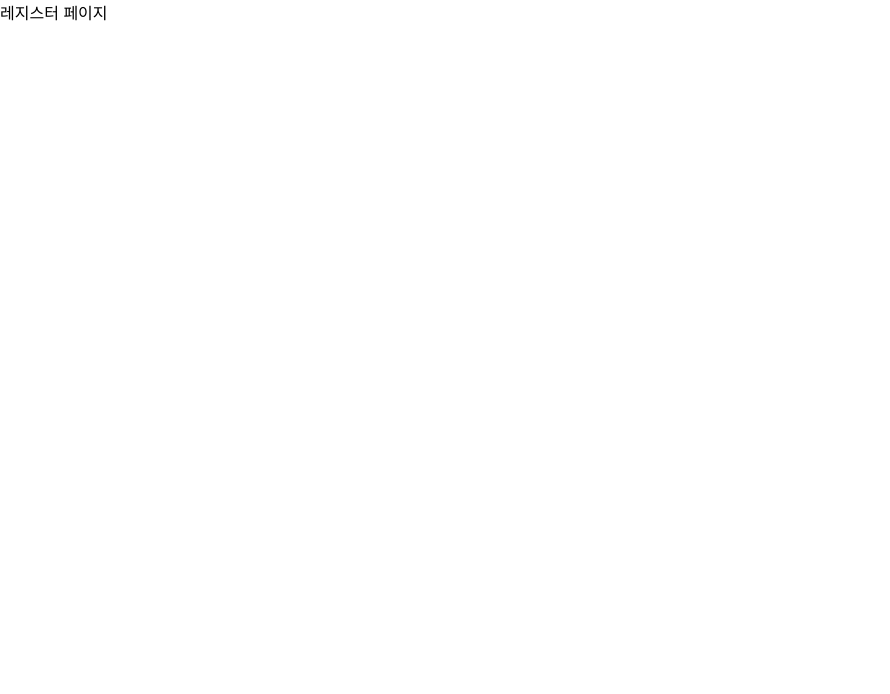
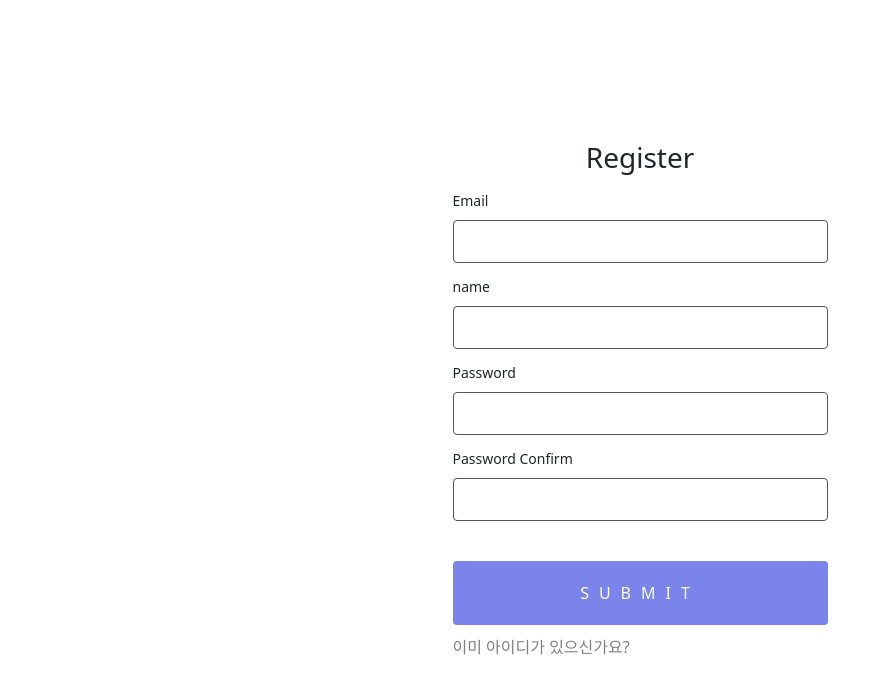
Before and after one commit to ha3158987/firebase-chat-app-practice, a React (Create React App) app: page /register in a window 1280 px wide. Shown: the top 694 px of the page, without its empty margins (0-890 px from the left). Built offline with nearby package versions, Linux system fonts and the light colour scheme.

Commit message:
feat: bootstrap 사용으로 Register페이지 UI 구현

```diff
--- a/package.json
+++ b/package.json
@@ -6,9 +6,13 @@
     "@testing-library/jest-dom": "^5.11.4",
     "@testing-library/react": "^11.1.0",
     "@testing-library/user-event": "^12.1.10",
+    "bootstrap": "^5.1.3",
     "firebase": "^9.5.0",
     "react": "^17.0.2",
+    "react-bootstrap": "^2.0.2",
     "react-dom": "^17.0.2",
+    "react-hook-form": "^7.20.3",
+    "react-icons": "^4.3.1",
     "react-redux": "^7.2.6",
     "react-router-dom": "^6.0.2",
     "react-scripts": "4.0.3",
--- a/src/components/RegisterPage/RegisterPage.js
+++ b/src/components/RegisterPage/RegisterPage.js
@@ -1,9 +1,25 @@
 import React from 'react'
+import { Link } from 'react-router-dom'
 
 const RegisterPage = () => {
     return (
-        <div>
-            레지스터 페이지
+        <div className="auth-wrapper">
+            <div style={{textAlign: 'center'}}>
+                <h3>Register</h3>
+            </div>
+             <form >
+                <label>Email</label>
+                <input name="email" type="email" />
+                <label>name</label>
+                <input name="name"/>
+                <label>Password</label>
+                <input name="password" type="password" />
+                <label>Password Confirm</label>
+                <input name="password_confirm" type="password" />
+                <input type="submit" />
+                <Link style={{color: "gray", textDecoration: 'none'}} to="/login">이미 아이디가 있으신가요?</Link>
+            </form>
+
         </div>
     )
 }
--- a/src/index.css
+++ b/src/index.css
@@ -1,13 +1,128 @@
 body {
-  margin: 0;
-  font-family: -apple-system, BlinkMacSystemFont, 'Segoe UI', 'Roboto', 'Oxygen',
-    'Ubuntu', 'Cantarell', 'Fira Sans', 'Droid Sans', 'Helvetica Neue',
+  background: #0e101c;
+  font-family: -apple-system, BlinkMacSystemFont, "Segoe UI", "Roboto", "Oxygen",
+    "Ubuntu", "Cantarell", "Fira Sans", "Droid Sans", "Helvetica Neue",
     sans-serif;
-  -webkit-font-smoothing: antialiased;
-  -moz-osx-font-smoothing: grayscale;
 }
 
-code {
-  font-family: source-code-pro, Menlo, Monaco, Consolas, 'Courier New',
-    monospace;
+.auth-wrapper {
+  display: flex;
+  flex-direction: column;
+  min-height: 100vh;
+  justify-content: center;
 }
+
+.auth-wrapper form {
+  width: 375px;
+  margin: 0 auto;
+}
+
+.auth-wrapper h1 {
+  font-weight: 100;
+  color: white;
+  text-align: center;
+  padding-bottom: 10px;
+  border-bottom: 1px solid rgb(79, 98, 148);
+}
+
+.form {
+  background: #0e101c;
+  max-width: 400px;
+  margin: 0 auto;
+}
+
+.auth-wrapper p {
+  color: #bf1650;
+}
+
+.auth-wrapper p::before {
+  display: inline;
+  content: "⚠ ";
+}
+
+.auth-wrapper input {
+  display: block;
+  box-sizing: border-box;
+  width: 100%;
+  border-radius: 4px;
+  border: 1px solid #555555;
+  padding: 10px 15px;
+  margin-bottom: 10px;
+  font-size: 14px;
+}
+
+.auth-wrapper label {
+  line-height: 2;
+  text-align: left;
+  display: block;
+  margin: 5px 0;
+  font-size: 14px;
+  font-weight: 200;
+}
+
+.auth-wrapper button[type="submit"],
+.auth-wrapper input[type="submit"] {
+  background: #7a84eb;
+  color: white;
+  text-transform: uppercase;
+  border: none;
+  margin-top: 40px;
+  padding: 20px;
+  font-size: 16px;
+  font-weight: 100;
+  letter-spacing: 10px;
+}
+
+.auth-wrapper button[type="submit"]:hover,
+.auth-wrapper input[type="submit"]:hover {
+  background: #636ee6;
+}
+
+.auth-wrapper button[type="submit"]:active,
+.auth-wrapper input[type="button"]:active,
+.auth-wrapper input[type="submit"]:active {
+  transition: 0.3s all;
+  transform: translateY(3px);
+  border: 1px solid transparent;
+  opacity: 0.8;
+}
+
+.auth-wrapper input:disabled {
+  opacity: 0.4;
+}
+
+.auth-wrapper input[type="button"]:hover {
+  transition: 0.3s all;
+}
+
+.auth-wrapper button[type="submit"],
+.auth-wrapper input[type="button"],
+.auth-wrapper input[type="submit"] {
+  -webkit-appearance: none;
+}
+
+.auth-wrapper button[type="button"] {
+  display: block;
+  appearance: none;
+  background: #333;
+  color: white;
+  border: none;
+  text-transform: uppercase;
+  padding: 10px 20px;
+  border-radius: 4px;
+}
+
+.auth-wrapper hr {
+  margin-top: 30px;
+}
+
+.auth-wrapper button {
+  display: block;
+  appearance: none;
+  margin-top: 40px;
+  border: 1px solid #333;
+  margin-bottom: 20px;
+  text-transform: uppercase;
+  padding: 10px 20px;
+  border-radius: 4px;
+}
--- a/src/index.js
+++ b/src/index.js
@@ -8,6 +8,8 @@
 import promiseMiddleware from 'redux-promise';
 import ReduxThunk from 'redux-thunk';
 import Reducer from './redux/reducer';
+
+import 'bootstrap/dist/css/bootstrap.min.css'; //react-bootstrap 사용시 import해와야함
 
 //함수와 프로미스를 받기 위한 미들웨어
 const createStoreWithMiddleware = applyMiddleware(promiseMiddleware, ReduxThunk) (createStore);
```
Also changed, not shown: 1 other file (tests, documents, lock files or other folders).
